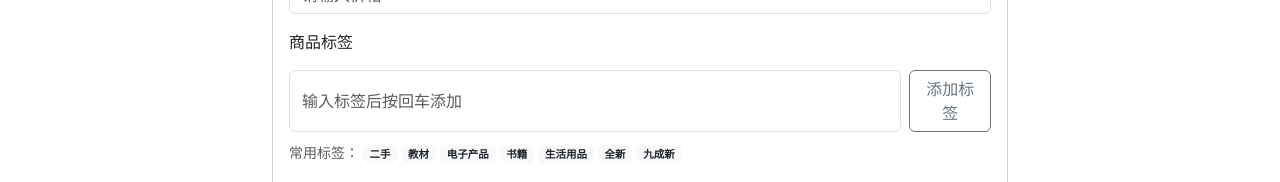
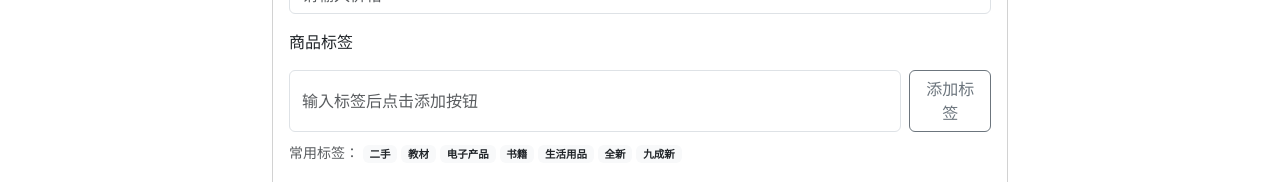
Before and after one commit to Eterla/2025Fall-SE-Project-group2, a Vue app in the folder Vue_2/frontend/: page /publish in a window 1280 px wide. Shown: the part 306-488 px from the top of the page. Built offline with nearby package versions, Linux system fonts and the light colour scheme; sample sign-in values are in the browser's storage; the HTML template or start-up script is replaced by a standard one.

Commit message:
把用回车添加tag改为点击按钮添加tag

```diff
--- a/Vue_2/frontend/src/views/Publish.vue
+++ b/Vue_2/frontend/src/views/Publish.vue
@@ -60,8 +60,7 @@
                     type="text"
                     class="form-control"
                     v-model="newTag"
-                    placeholder="输入标签后按回车添加"
-                    @keyup.enter="addTag"
+                    placeholder="输入标签后点击添加按钮"
                   >
                   <button
                     type="button"
@@ -177,6 +176,7 @@ export default {
 
     // 添加标签
     addTag() {
+       console.log('addTag 方法被调用，当前 newTag 值:', this.newTag);
       if (!this.newTag.trim()) return;
 
       // 防止重复添加
```
